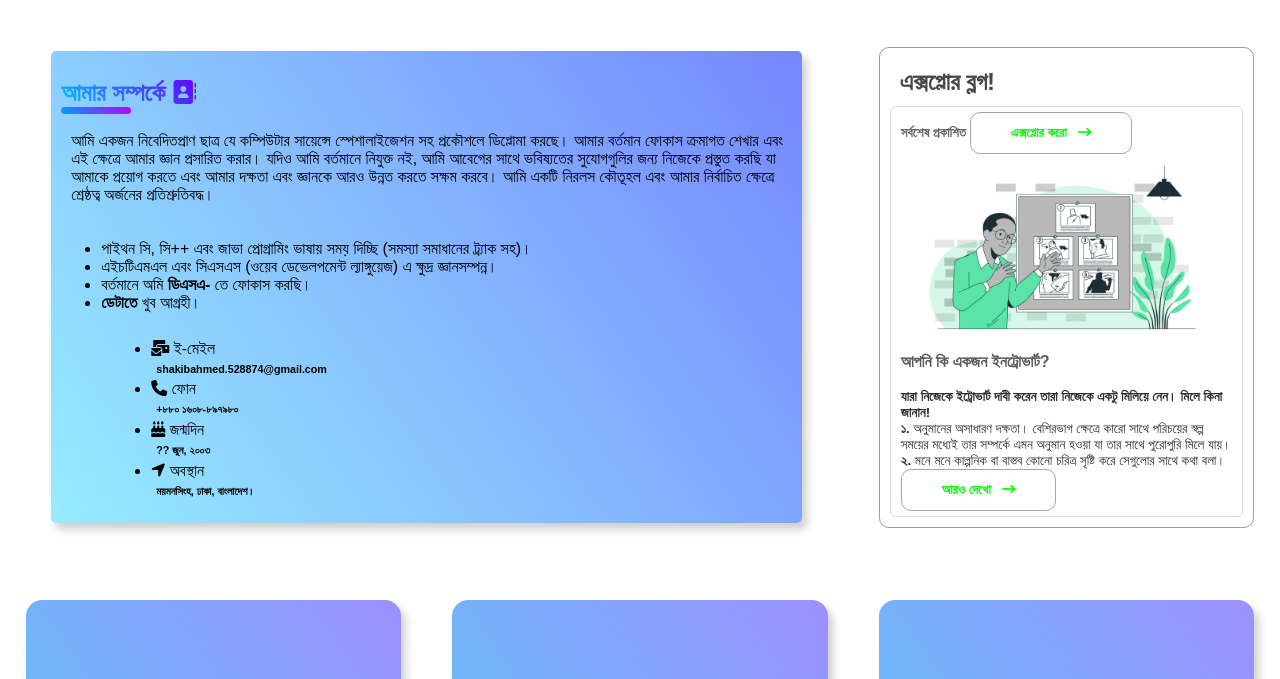
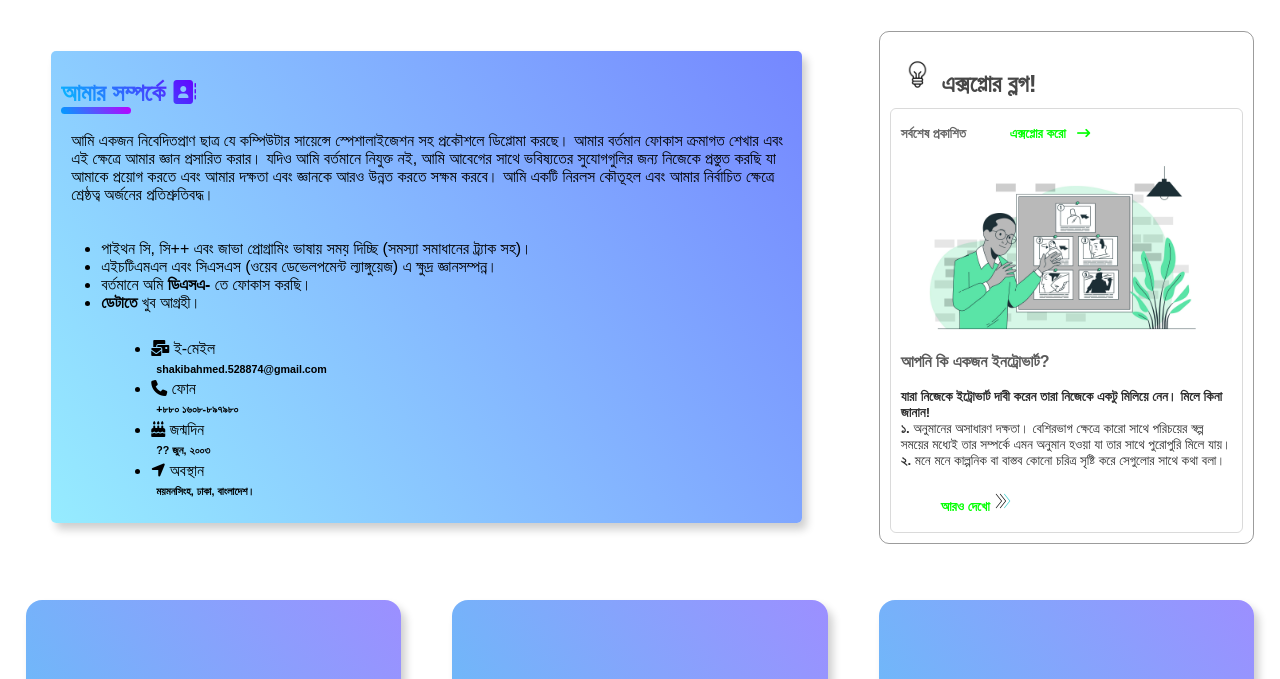
Before and after one commit to mdshakib007/bangla, a plain HTML site: page index.html in a window 1280 px wide. Shown: the part 638-1317 px from the top of the page. Drawn offline with Linux system fonts and the light colour scheme.

Commit message:
added gif ;

```diff
--- a/index.html
+++ b/index.html
@@ -95,13 +95,13 @@
                 </p>
             </section>
             <div class="blog-box">
-                <h2>এক্সপ্লোর ব্লগ!</h2>
+                <h2><img class="gif" src="./Images/idea.gif" alt="."> এক্সপ্লোর ব্লগ!</h2>
                 <div class="blog-into">
                     <h5>সর্বশেষ প্রকাশিত <a class="normal-btn" href="./blog.html">এক্সপ্লোর করো &nbsp; <i
                                 class="fa-solid fa-arrow-right-long"></i> </a></h5>
 
                     <div class="flex-center">
-                        <img src="./Images/introbard.jpg" alt="blog image">
+                        <img id="blog-img" src="./Images/introbard.jpg" alt="blog image">
                     </div>
                     <h4>আপনি কি একজন ইনট্রোভার্ট?</h4> <br>
                     <p><b>যারা নিজেকে ইট্রোভার্ট দাবী করেন তারা নিজেকে একটু মিলিয়ে নেন। মিলে কিনা জানান!</b> <br>
@@ -109,8 +109,7 @@
                         সম্পর্কে
                         এমন অনুমান হওয়া যা তার সাথে পুরোপুরি মিলে যায়।<br>
                         <b>২.</b> মনে মনে কাল্পনিক বা বাস্তব কোনো চরিত্র সৃষ্টি করে সেগুলোর সাথে কথা বলা। <br> <a
-                            href="./blog.html" class="normal-btn">আরও দেখো &nbsp; <i
-                                class="fa-solid fa-arrow-right-long"></i> </a><br>
+                            href="./blog.html" class="normal-btn">আরও দেখো <img class="gif" src="./Images/fast-forward.gif" alt=""> </a><br>
                     </p>
                 </div>
 
--- a/style.css
+++ b/style.css
@@ -75,6 +75,12 @@
   box-shadow: 0.3rem 0.4rem 0.5rem rgb(207, 207, 207);
 }
 
+.gif{
+  height: 40px;
+  width: auto;
+  padding-top: 5px;
+}
+
 /* blog box styling  */
 .blog-box {
   height: auto;
@@ -89,7 +95,7 @@
   background-color: rgba(0, 0, 255, 0);
   font-weight: bolder;
   color: rgb(0, 255, 0);
-  border: 1px solid rgba(0, 0, 0, 0.35);
+  /* border: 1px solid rgba(0, 0, 0, 0.35); */
   border-radius: 10px;
   cursor: pointer;
 }
@@ -97,6 +103,11 @@
 .blog-box a:hover {
   background-color: #00b3ff00;
   transform: translate(10px);
+}
+
+.blog-box a img{
+  height: 30px;
+  padding-top: 10px;
 }
 
 .blog-box h2 {
@@ -114,7 +125,7 @@
   border-radius: 6px;
 }
 
-.blog-box img {
+#blog-img {
   width: 90%;
   height: auto;
 }
@@ -484,6 +495,7 @@ textarea {
   margin-top: 20px;
   margin-bottom: 40px;
   border-radius: 7px;
+  box-shadow: 0.1rem 0.3rem 0.5rem rgb(107, 107, 107);
   transition: all 0.4s;
 }
 
```
Also changed, not shown: Images/down-arrow.gif (added), Images/fast-forward.gif (added), Images/idea.gif (added), Images/right-arrow.gif (added).
